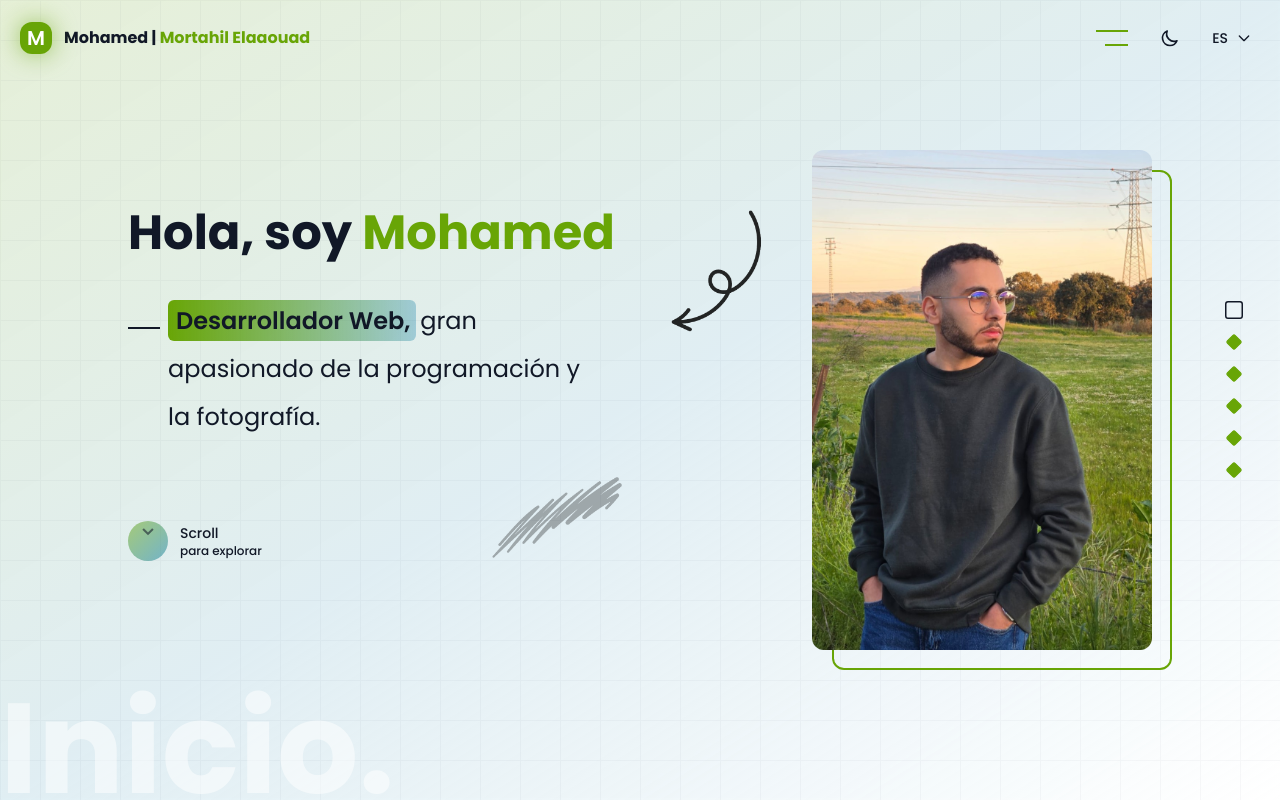
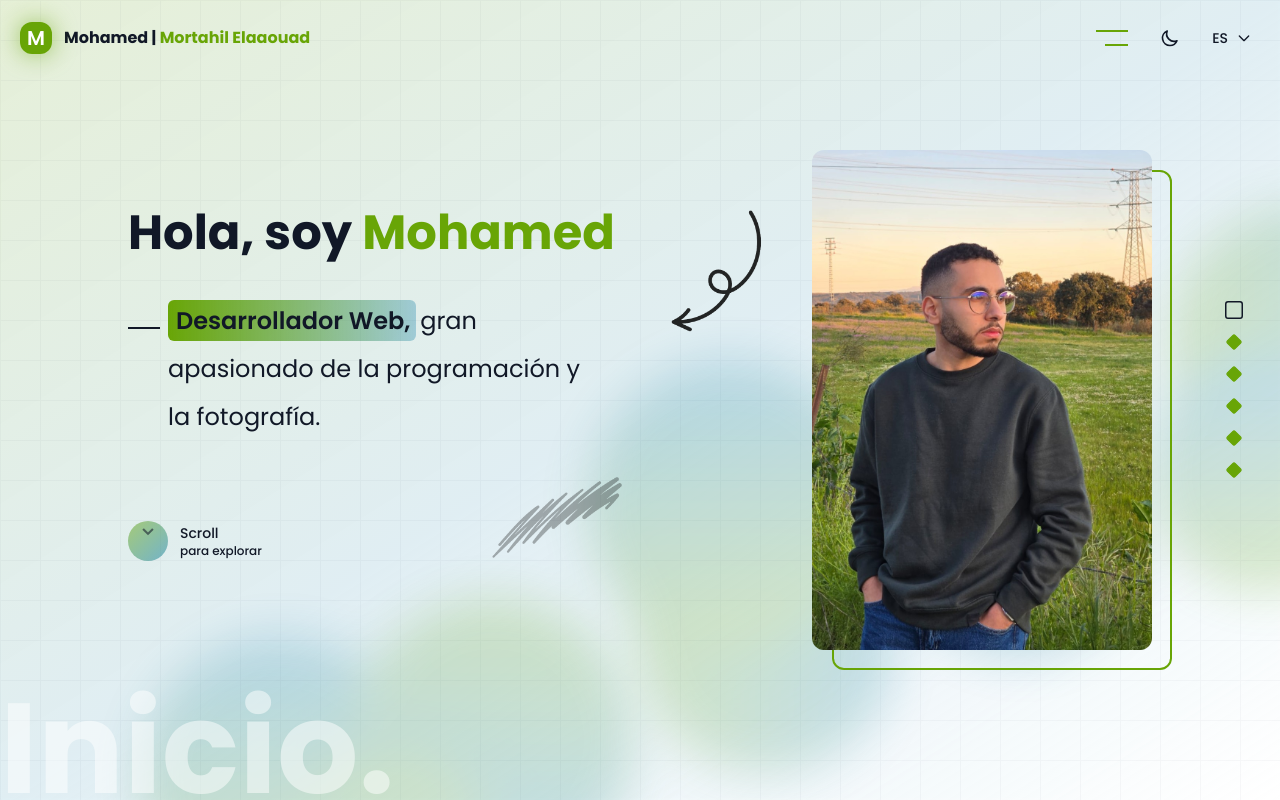
Before and after one commit to webdevmohamed/portfolio, a Vue app: page / in a window 1280 px wide. Built offline with nearby package versions, Linux system fonts and the light colour scheme.

Commit message:
Enhance App.vue with particle effect for improved visual dynamics

```diff
--- a/src/App.vue
+++ b/src/App.vue
@@ -10,6 +10,13 @@
         <!-- Grid pattern -->
         <div
           class="absolute inset-0 bg-grid-pattern bg-grid opacity-[0.03] dark:opacity-[0.015] backdrop-blur-[1px] transition-opacity duration-300">
+        </div>
+
+        <div class="absolute inset-0 opacity-20 dark:opacity-10">
+          <div v-for="(particle, index) in particles" :key="index" class="absolute rounded-full blur-xl"
+               :class="`bg-gradient-to-${['b', 't', 'r', 'l'][index % 4]} dark:from-primary/80 dark:to-accent-blue/80 from-primary to-accent-blue`"
+               :style="`left:${particle.left}%; top:${particle.top}%; width:${particle.size}px; height:${particle.size}px;`">
+          </div>
         </div>
       </div>
 
@@ -54,11 +61,13 @@ import SkillsComponents from '@/components/SkillsComponents.vue'
 import ExperienceComponent from '@/components/ExperienceComponent.vue'
 import ContactComponent from '@/components/ContactComponent.vue'
 import NavigationDots from './components/NavigationDots.vue'
-import { computed } from 'vue'
+import { computed, onBeforeMount, ref } from 'vue'
 import SectionName from '@/components/UI/SectionName.vue'
 import { useNavigationStore } from '@/stores/navigation.js'
 
 const store = useNavigationStore();
+
+const particles = ref([]);
 
 const sectionComponentsMap = {
   home: HomeComponent,
@@ -128,6 +137,15 @@ const handleKeydown = (e) => {
     store.goToSection(store.sections.length - 1)
   }
 }
+
+onBeforeMount(() => {
+  for (let i = 0; i < 10; i++) {
+    const size = Math.random() * 100 + 200
+    const left = Math.random() * 100;
+    const top = Math.random() * 100;
+    particles.value.push({ size, left, top });
+  }
+})
 </script>
 
 <style scoped>
```
